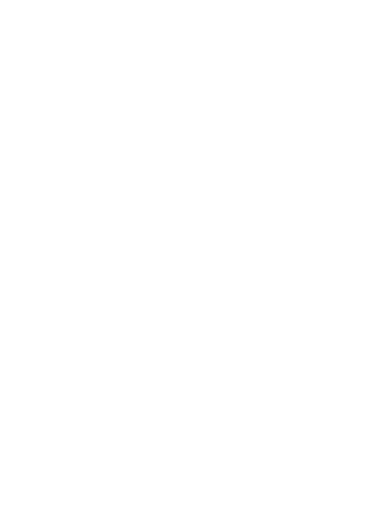
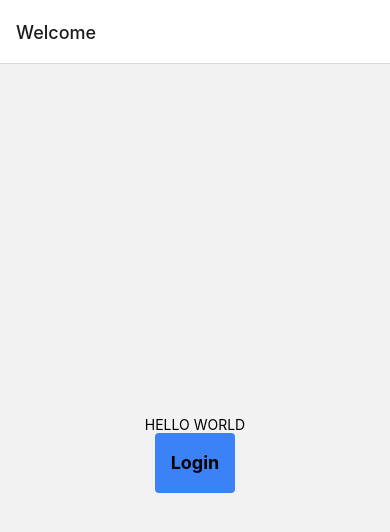
Before and after one commit to stolenfallen1/DIGIBRI-MobileApp, a React Native app: screen /Welcome in a window 390 px wide. Before the commit this address had no page. Shown: the top 532 px of the page. Built offline with nearby package versions, Linux system fonts and the light colour scheme.

Commit message:
welcome page to login

```diff
--- a/App.tsx
+++ b/App.tsx
@@ -2,6 +2,7 @@
 import { Text, View } from "react-native";
 import { NavigationContainer } from "@react-navigation/native";
 import { createStackNavigator } from "@react-navigation/stack";
+import WelcomePage from "./view/WelcomePage";
 import Login from "./view/Login";
 import Dashboard from "./view/Dashboard";
 
@@ -9,9 +10,10 @@
 
 export default function App() {
   return (
-    <View className="flex flex-1 justify-center items-center">
+    <View className="flex flex-1">
       <NavigationContainer>
         <Stack.Navigator>
+          <Stack.Screen name="Welcome" component={WelcomePage} />
           <Stack.Screen name="Login" component={Login} />
           <Stack.Screen name="Dashboard" component={Dashboard} />
         </Stack.Navigator>
--- a/components/forms/LoginForm.tsx
+++ b/components/forms/LoginForm.tsx
@@ -0,0 +1,21 @@
+import React from "react";
+import { Text, View } from "react-native";
+import { TextInput } from "react-native-gesture-handler";
+
+const LoginForm = () => {
+  return (
+    <View>
+      <Text>Login</Text>
+      <View>
+        <Text>Username:</Text>
+        <TextInput placeholder="Username" style={{ width: 200 }} />
+      </View>
+      <View>
+        <Text>Password:</Text>
+        <TextInput placeholder="Password" style={{ width: 200 }} />
+      </View>
+    </View>
+  );
+};
+
+export default LoginForm;
--- a/view/Login.tsx
+++ b/view/Login.tsx
@@ -1,10 +1,11 @@
 import React from "react";
 import { Text, View } from "react-native";
+import LoginForm from "../components/forms/LoginForm";
 
 const Login = () => {
   return (
     <View>
-      <Text>Login</Text>
+      <LoginForm />
     </View>
   );
 };
--- a/view/WelcomePage.tsx
+++ b/view/WelcomePage.tsx
@@ -0,0 +1,27 @@
+import React from "react";
+import { Pressable, Text, View } from "react-native";
+import { useNavigation } from "@react-navigation/native";
+import { StackNavigationProp } from "@react-navigation/stack";
+
+type WelcomePageNavigationProp = StackNavigationProp<{ Login: undefined }>;
+
+const WelcomePage = () => {
+  const navigation = useNavigation<WelcomePageNavigationProp>();
+
+  const handleLogin = (): void => {
+    // Navigate to the Login screen
+    navigation.navigate("Login");
+  };
+
+  return (
+    <View className="flex-1 justify-center items-center">
+      <Text>HELLO WORLD</Text>
+      {/* Your welcome page content */}
+      <Pressable onPress={handleLogin} className="bg-blue-500 p-4 rounded">
+        <Text className="text-black text-lg font-bold">Login</Text>
+      </Pressable>
+    </View>
+  );
+};
+
+export default WelcomePage;
```
